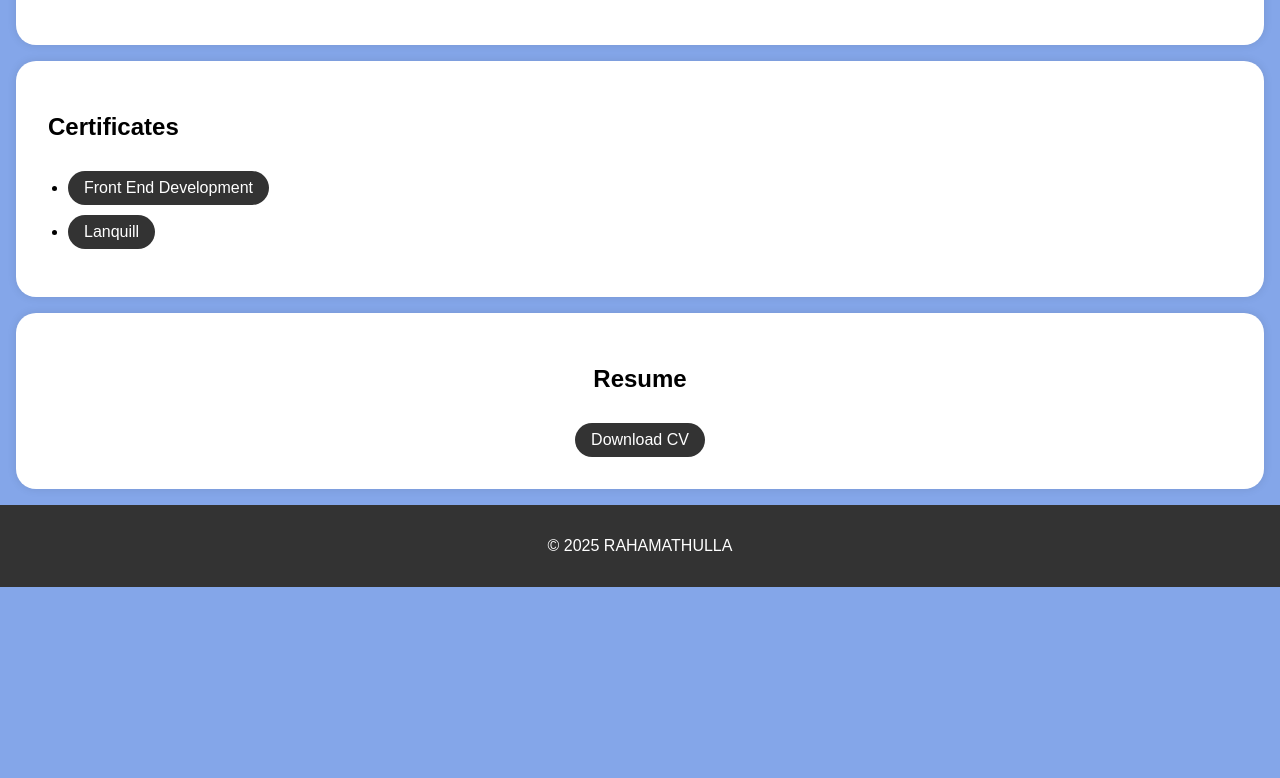
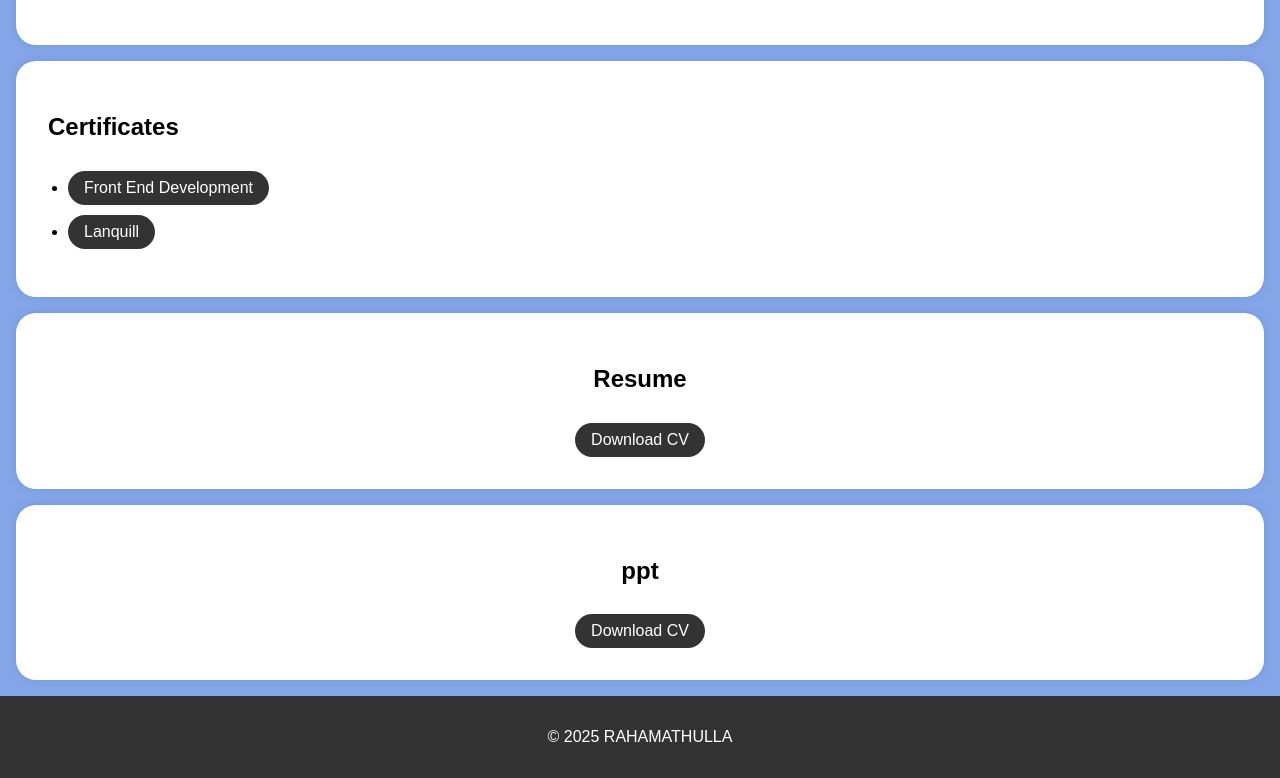
Before and after one commit to rahamathullar144-collab/Rahamathulla-TNSDC-FWD-DP, a plain HTML site: page index.html in a window 1280 px wide. Shown: the part 839-1617 px from the top of the page. Before the commit the page ends 1426 px from the top, so only its background shows below. Drawn offline with Linux system fonts and the light colour scheme.

Commit message:
index.html

```diff
--- a/index.html
+++ b/index.html
@@ -108,7 +108,7 @@
             <li><a href="#skills">Skills</a></li>
             <li><a href="#Certificates">Certificates</a></li>
             <li><a href="#resume">Resume</a></li>
-
+           <li><a href="#power point presentation">ppt</a></li>
         </ul>
     </nav>
 
@@ -140,6 +140,8 @@
         </div>
     </section>
 
+
+    </section>
     <section id="certificates">
         <div class="section-content">
             <h2>Certificates</h2>
@@ -161,7 +163,14 @@
         </center>
         </div>
 
-    </section>
+    </section><section id="power point presentations">
+
+        <div class="section-content">
+            <center>
+            <h2>ppt</h2>
+            <a href="ppt.pdf" target="_blank" class="download-button">Download CV</a>
+        </center>
+        </div>
 
     <footer>
         <p>&copy; 2025 RAHAMATHULLA</p>
```
